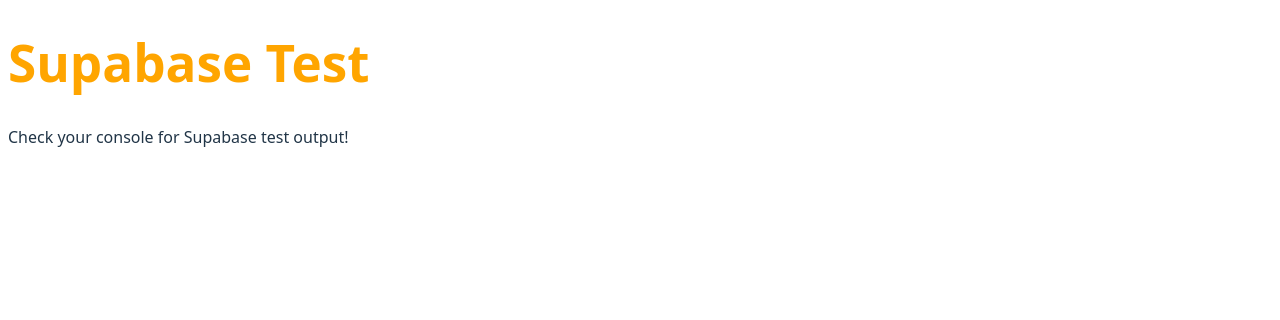
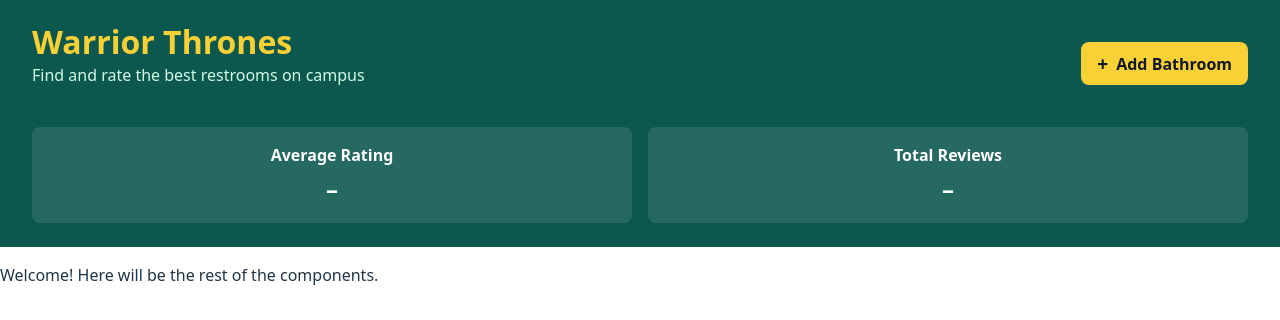
Before and after one commit to athevue/WarriorThrones, a React (Vite) app: page / in a window 1280 px wide. Shown: the top 320 px of the page. Built offline with nearby package versions, Linux system fonts and the light colour scheme; no server answers; the database is empty.

Commit message:
Updated app.jsx to revoke testing page

```diff
--- a/src/App.jsx
+++ b/src/App.jsx
@@ -1,22 +1,9 @@
-// import Home from "./pages/home";
-
-// function App() {
-//   return (
-//     <div className="flex flex-col min-h-screen bg-gray-50">
-//       <Home />
-//     </div>
-//   );
-// }
-
-// export default App;
-
-import TestSupabase from "./components/test";
+import Home from "./pages/home";
 
 function App() {
   return (
-    <div>
-      <h1>Supabase Test</h1>
-      <TestSupabase />
+    <div className="flex flex-col min-h-screen bg-gray-50">
+      <Home />
     </div>
   );
 }
```
Also changed, not shown: 1 other file (tests, documents, lock files or other folders).
